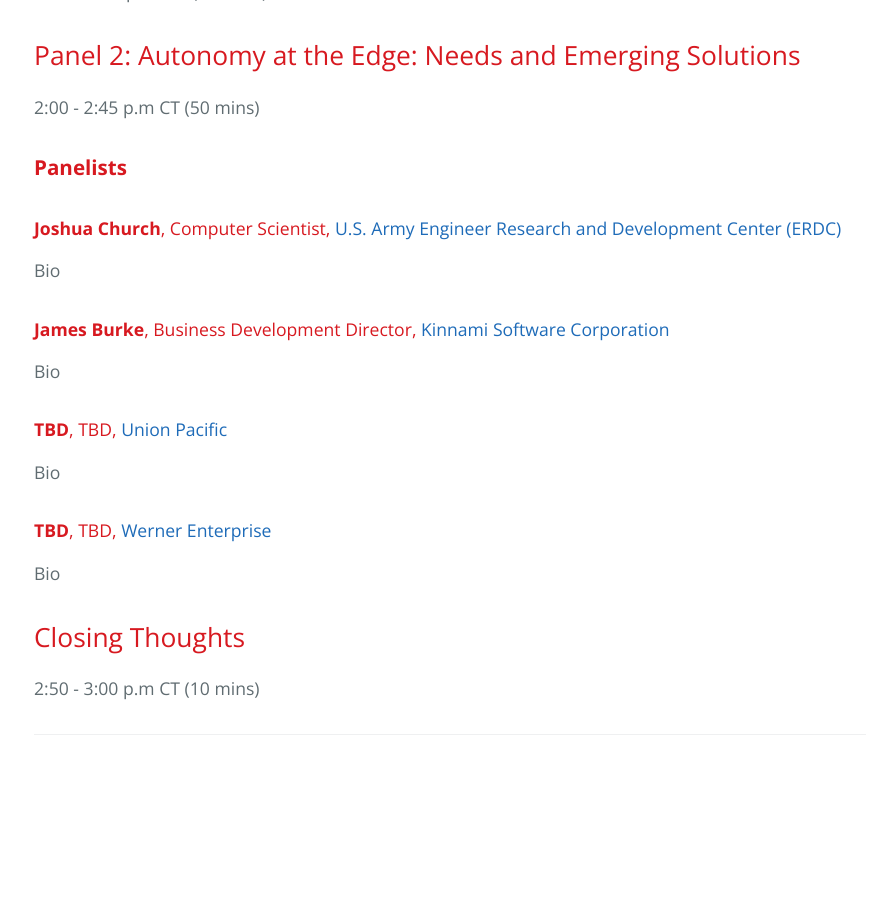
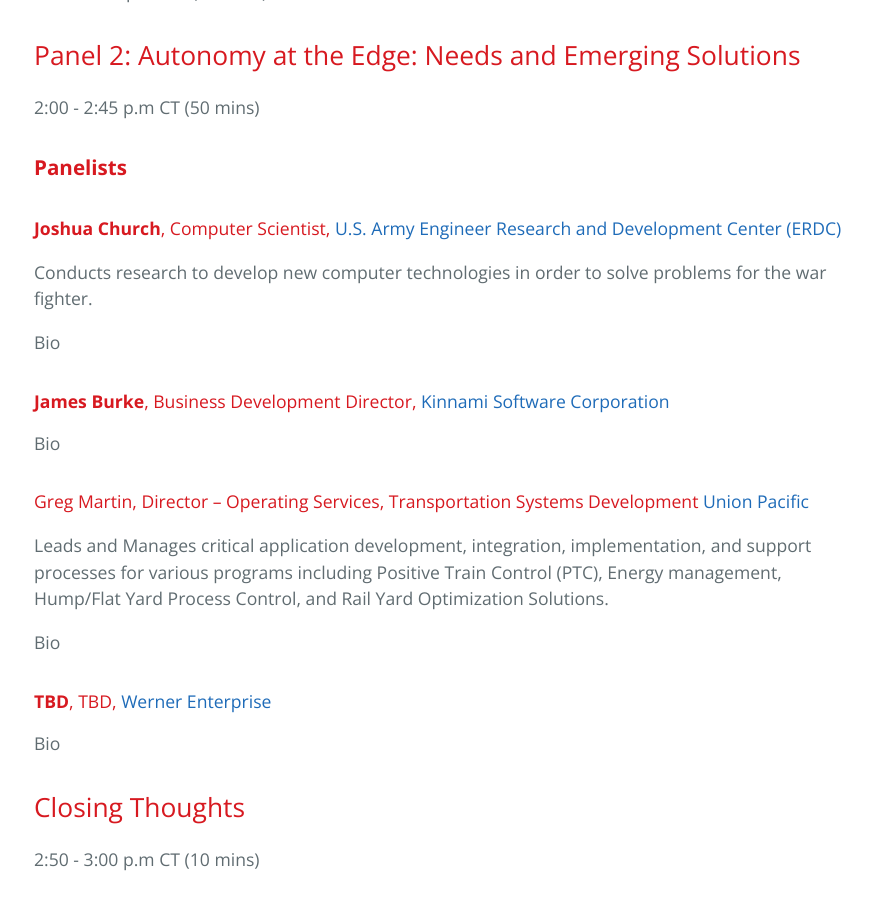
Before and after one commit to BridgingBigData/BridgingBigData.github.io, a Jekyll site: the page built from pages/bbd2023agenda.md, in a window 1280 px wide and 900 px high, scrolled down 2817 px. Shown: the whole window, without its empty margins (190-1062 px from the left). Built offline with Jekyll 4.4.1, drawn with Linux system fonts in a browser that asks for light colours; before the commit the page ends 3616 px from its top, so only the background shows below that.

Commit message:
update bios

```diff
--- a/pages/bbd2023agenda.md
+++ b/pages/bbd2023agenda.md
@@ -102,6 +102,8 @@
 2:00 - 2:45 p.m CT (50 mins)
 ### **Panelists**
 ####  **Joshua Church**, Computer Scientist,  [U.S. Army Engineer Research and Development Center (ERDC)](https://www.erdc.usace.army.mil)
+Conducts research to develop new computer technologies in order to solve problems for the war fighter.
+
 <details>
 <summary>Bio</summary>
 
@@ -117,7 +119,9 @@
 
 </details>
 
-#### **TBD**, TBD, [Union Pacific](https://www.up.com)
+#### Greg Martin, Director – Operating Services, Transportation Systems Development [Union Pacific](https://www.up.com)
+Leads and Manages critical application development, integration, implementation, and support processes for various programs including Positive Train Control (PTC), Energy management, Hump/Flat Yard Process Control, and Rail Yard Optimization Solutions.
+
 <details>
 <summary>Bio</summary>
 
```
